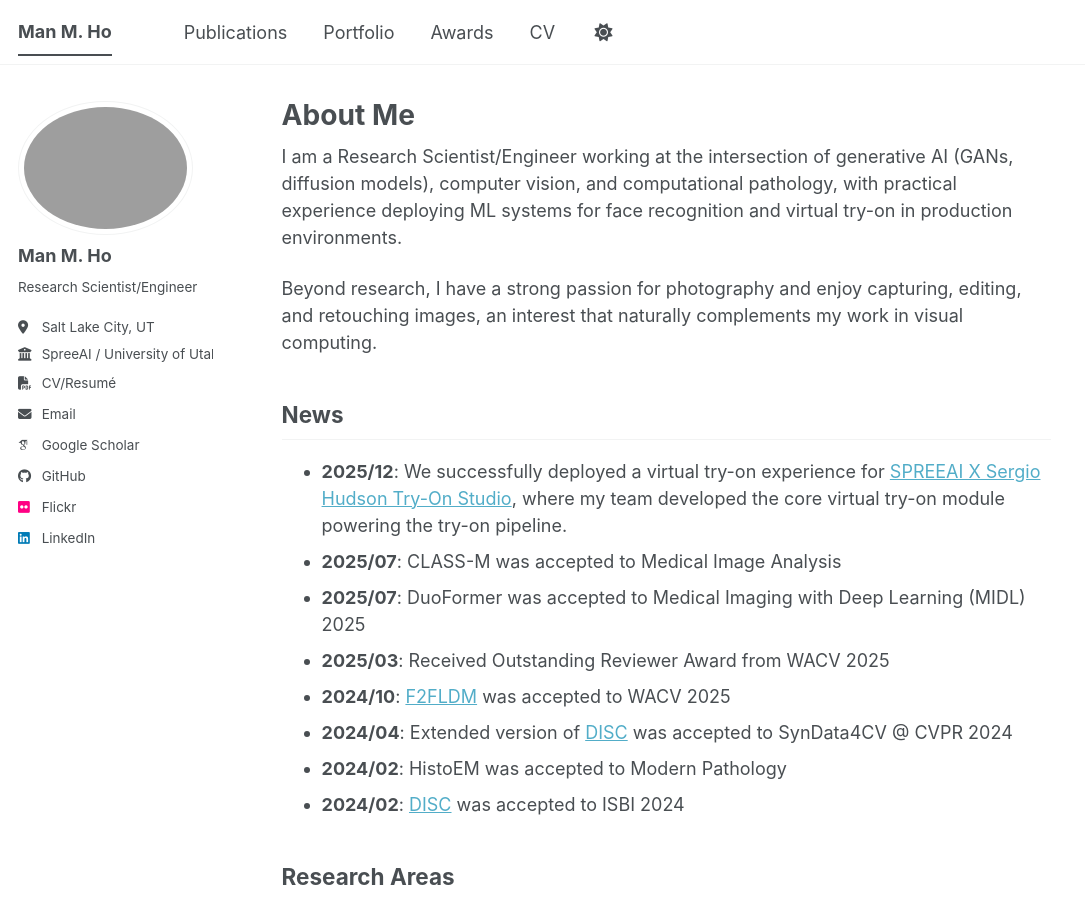
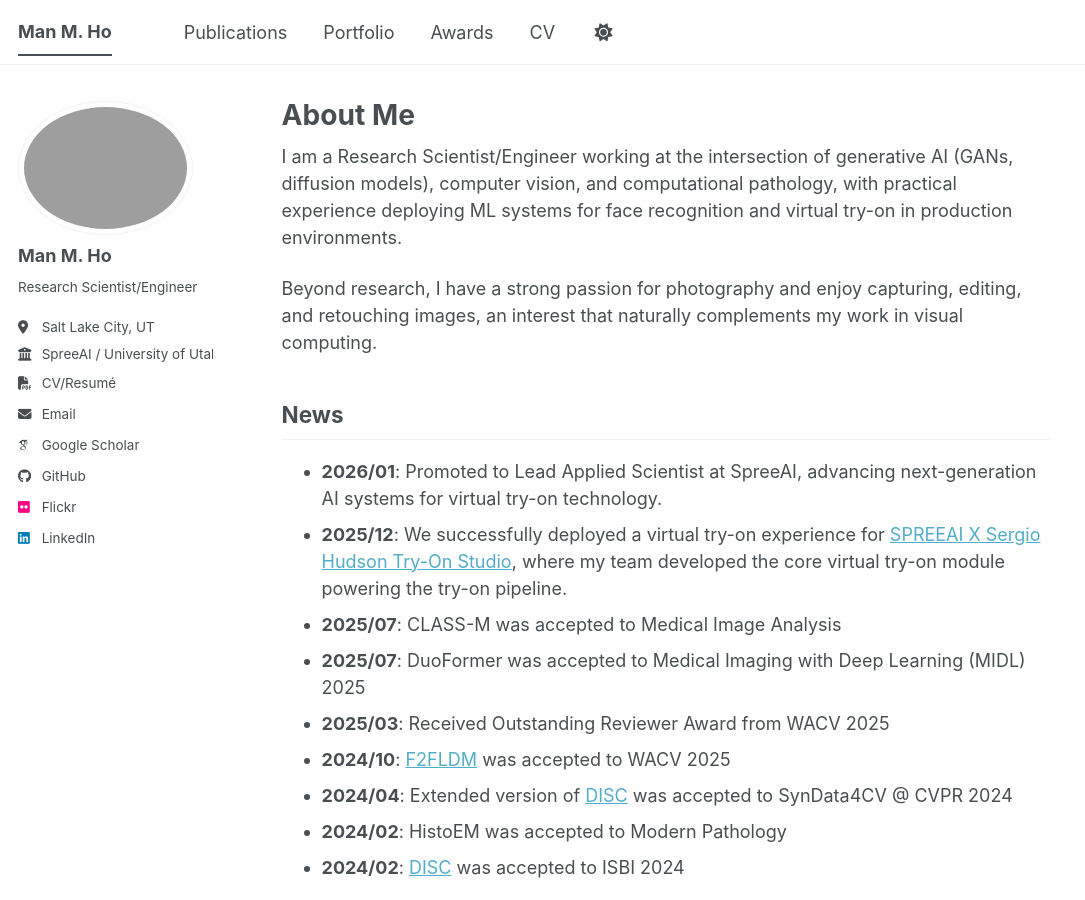
Before and after one commit to minhmanho/minhmanho.github.io, a Jekyll site: the page built from _pages/about.md, in a window 1280 px wide and 900 px high. Shown: the whole window, without its empty margins (0-1085 px from the left). Built offline with Jekyll 4.4.1, drawn with Linux system fonts in a browser that asks for light colours; some web fonts are replaced; a script bundle is joined from its source files by our own code; library files that are not in the unit come from our copies.

Commit message:
update profile

```diff
--- a/_pages/about.md
+++ b/_pages/about.md
@@ -12,6 +12,7 @@ I am a Research Scientist/Engineer working at the intersection of generative AI
 Beyond research, I have a strong passion for photography and enjoy capturing, editing, and retouching images, an interest that naturally complements my work in visual computing.
 
 ## News
+- **2026/01**: Promoted to Lead Applied Scientist at SpreeAI, advancing next-generation AI systems for virtual try-on technology.
 - **2025/12**: We successfully deployed a virtual try-on experience for [SPREEAI X Sergio Hudson Try-On Studio](https://sergiohudson.com/collections/spreeai-x-sergio-hudson-try-on-studio), where my team developed the core virtual try-on module powering the try-on pipeline.
 - **2025/07**: CLASS-M was accepted to Medical Image Analysis
 - **2025/07**: DuoFormer was accepted to Medical Imaging with Deep Learning (MIDL) 2025
```
Also changed, not shown: 1 other file.
